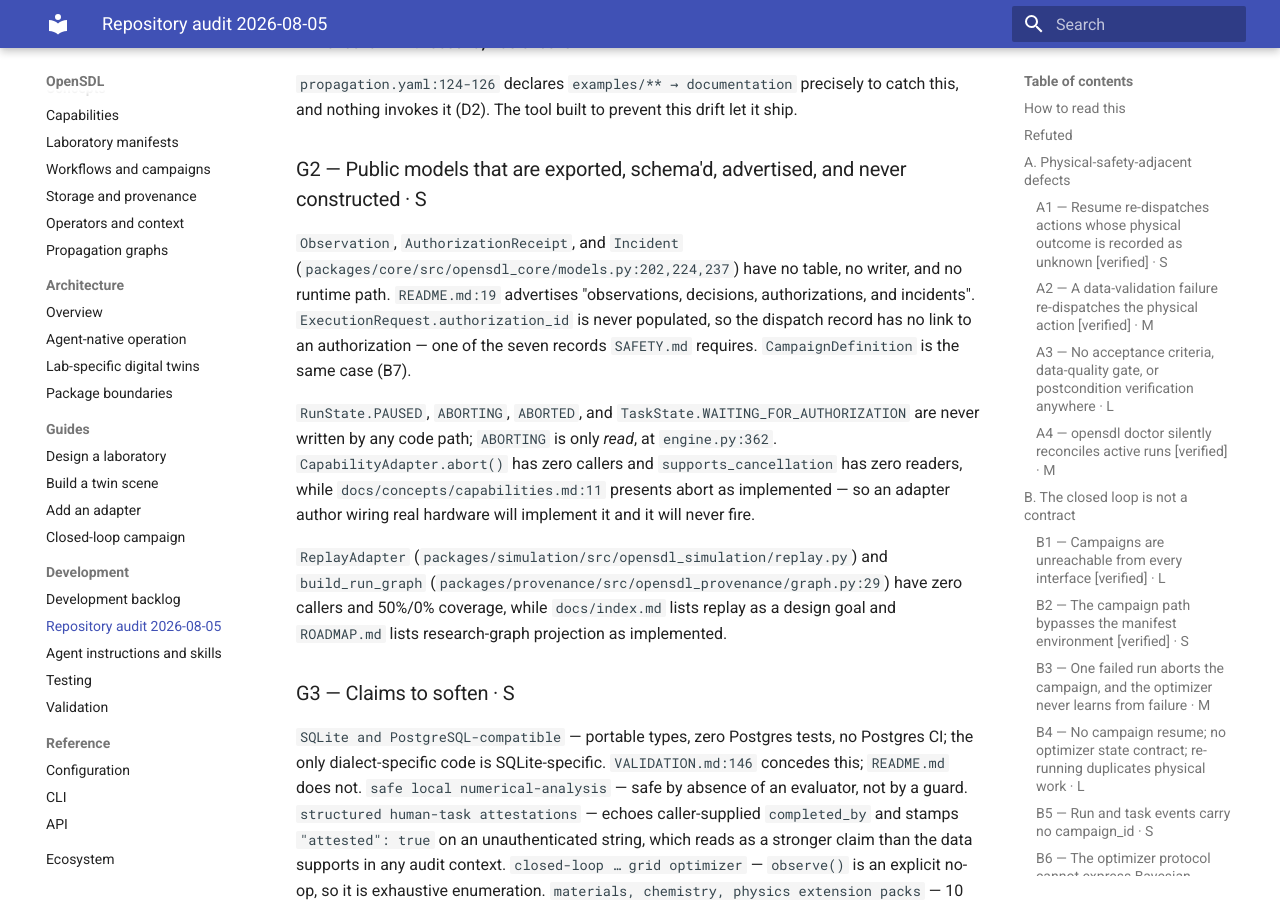
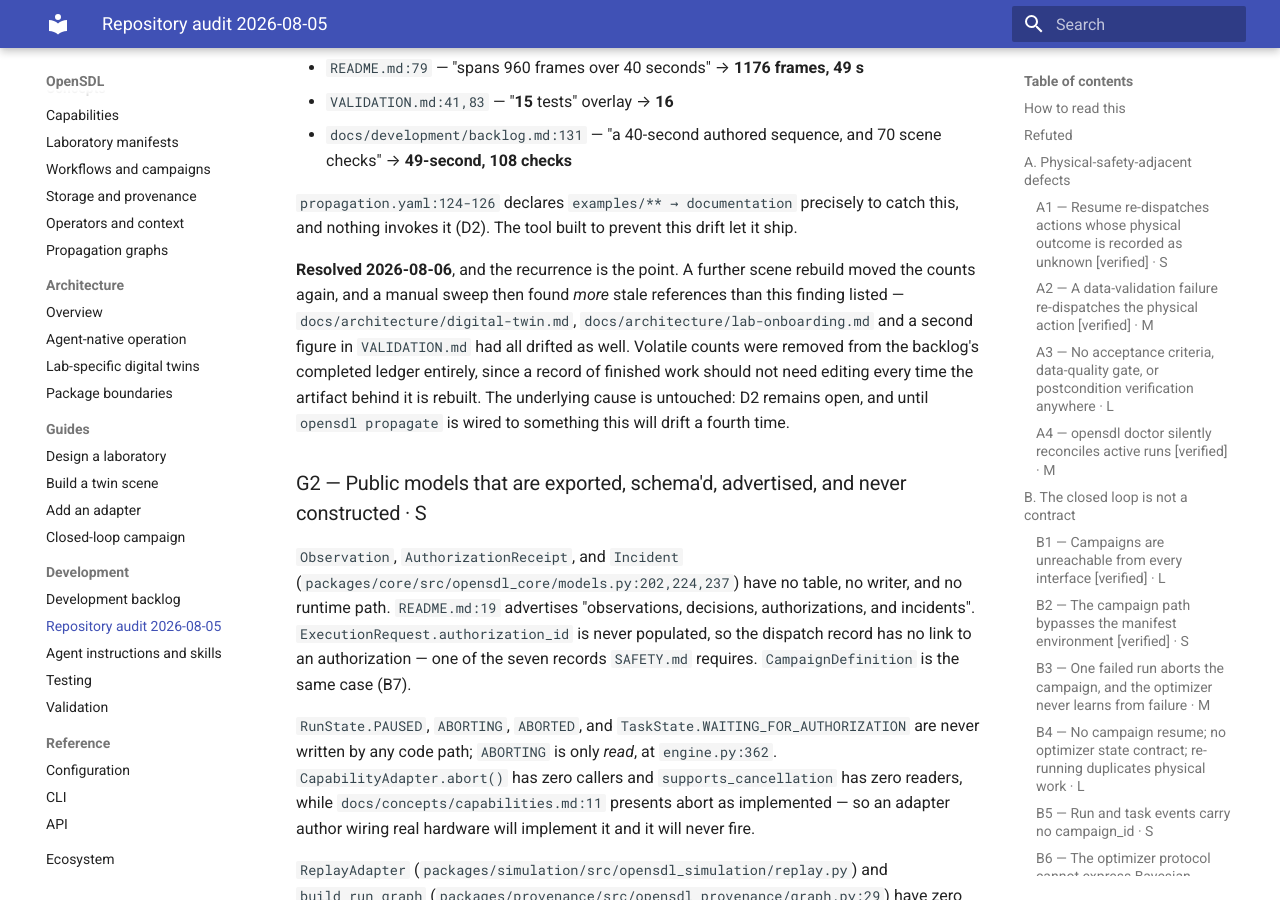
Before and after one commit to fl-sean03/OpenSDL, an MkDocs documentation site: the page built from docs/development/audit-2026-08-05.md, in a window 1280 px wide and 900 px high, scrolled down 14174 px. Built offline with MkDocs 1.6.1 and Material for MkDocs 9.7.7, drawn with Linux system fonts in a browser that asks for light colours; some of the changed text lies outside the part shown.

Commit message:
Correct the figures the scene rebuilds left behind
The reference scene has been rebuilt three times, and each rebuild moved its
frame count, duration and check count. Documentation that quoted those figures
did not move with it. This corrects the current set: 1176 frames, 49 seconds,
107 checks, and 16 tests in the example adapter overlay.

The sweep found more than the audit's G1 recorded. `docs/architecture/digital-twin.md`
and `docs/architecture/lab-onboarding.md` had drifted too, along with a second
figure in `VALIDATION.md` that the audit's pattern missed. A finding that lists
three instances of a class is a sample, not an inventory.

Volatile counts are removed from the backlog's completed ledger rather than
updated. A record of finished work should not need editing every time the
artifact behind it is rebuilt, and the counts belong in the documents that
describe the current artifact instead.

The changelog entry describing the animation before it was cut keeps its
original figure. It documents the defect as it was, and 960 frames is what the
single held pose actually ran for; rewriting it would falsify the history it
exists to record.

G1 is marked resolved in place in the audit rather than deleted, with a note
that the recurrence is itself the evidence: the propagation graph declares an
`examples/** -> documentation` edge precisely to catch this and is still wired to
nothing, so this will drift a fourth time until D2 is closed.

Co-Authored-By: Claude Opus 5 <noreply@anthropic.com>
Claude-Session: https://claude.ai/code/session_01LxjfD49XcK86VaTNiCU29B

```diff
--- a/docs/development/audit-2026-08-05.md
+++ b/docs/development/audit-2026-08-05.md
@@ -5,8 +5,12 @@ independent audits covered the closed-loop layer, interface parity, adoption and
 and observability, security and safety-as-implemented, and claims-versus-reality with test quality.
 
 This page records **gaps the [development backlog](backlog.md) does not already track**. The backlog
-remains the curated work list; this is the evidence behind additions to it. Nothing here has been
-acted on.
+remains the curated work list; this is the evidence behind additions to it.
+
+Everything here is open except **G1**, the stale documentation figures, which were corrected on
+2026-08-06 and are marked resolved in place. Findings are not deleted when they are fixed — the
+evidence and the reasoning are the durable part, and a finding that recurs is more informative than
+one that vanishes.
 
 ## How to read this
 
@@ -546,6 +550,14 @@ whole workflow inlined as JSON on every call, because there is no server-side wo
 `propagation.yaml:124-126` declares `examples/** → documentation` precisely to catch this, and
 nothing invokes it (D2). The tool built to prevent this drift let it ship.
 
+**Resolved 2026-08-06**, and the recurrence is the point. A further scene rebuild moved the counts
+again, and a manual sweep then found *more* stale references than this finding listed —
+`docs/architecture/digital-twin.md`, `docs/architecture/lab-onboarding.md` and a second figure in
+`VALIDATION.md` had all drifted as well. Volatile counts were removed from the backlog's completed
+ledger entirely, since a record of finished work should not need editing every time the artifact
+behind it is rebuilt. The underlying cause is untouched: D2 remains open, and until `opensdl propagate`
+is wired to something this will drift a fourth time.
+
 ### G2 — Public models that are exported, schema'd, advertised, and never constructed · S
 
 `Observation`, `AuthorizationReceipt`, and `Incident`
```
Also changed, not shown: CHANGELOG.md (+1 -1 lines), VALIDATION.md (+3 -3 lines), docs/architecture/digital-twin.md (+1 -1 lines), docs/architecture/lab-onboarding.md (+1 -1 lines), docs/development/backlog.md (+1 -1 lines).
